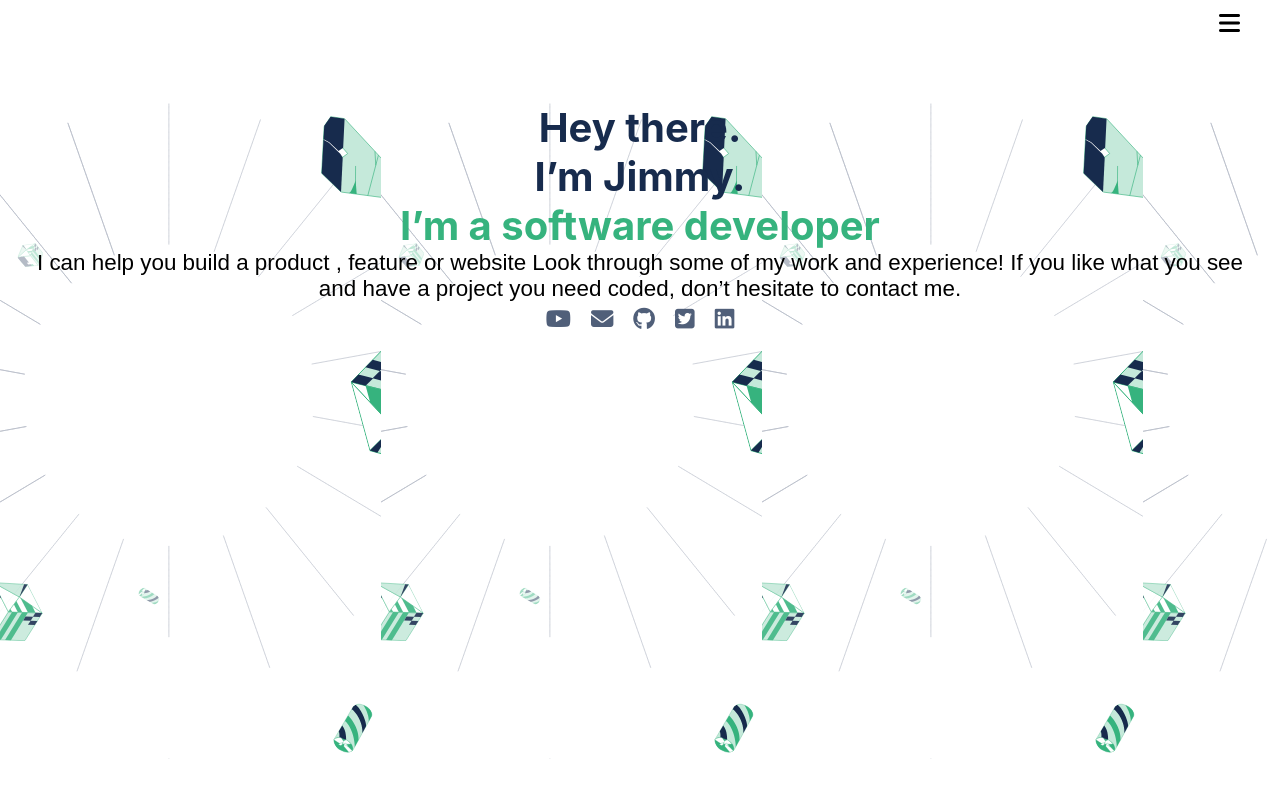
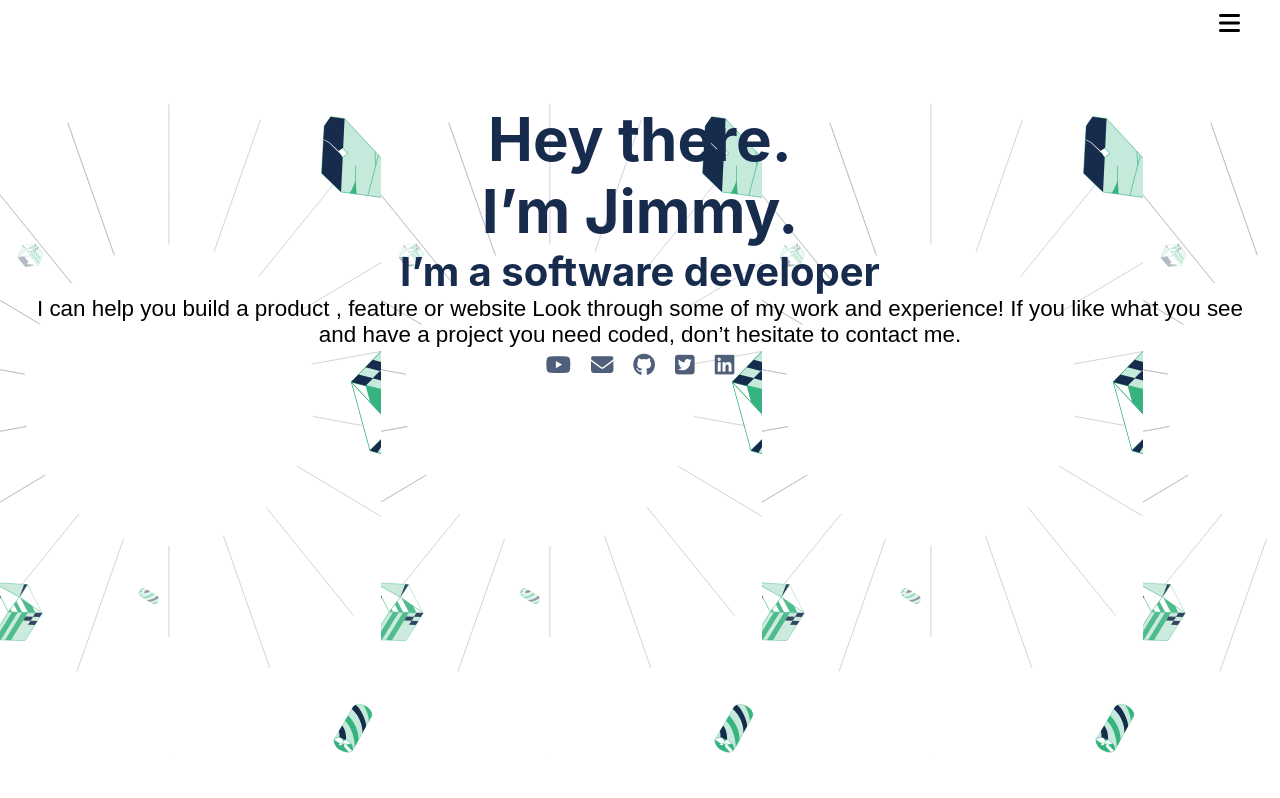
Before and after one commit to mohamedgamaleldin999999/microberse-portfolio, a plain HTML site: page index.html in a window 1280 px wide. Drawn offline with Linux system fonts and the light colour scheme.

Commit message:
changed p and span to h1 and h

```diff
--- a/index.html
+++ b/index.html
@@ -18,8 +18,8 @@
     </header>
     <section class="main">
         <div class="main-text">
-            <p>Hey there.<br> I’m Jimmy.</p>
-            <span>I’m a software developer</span>
+            <h1>Hey there.<br> I’m Jimmy.</h1>
+            <h>I’m a software developer</h>
         </div>
         <div class="scnd-text">
             <p> I can help you build a product , feature or website Look through some of my work and experience! If you like what you see and have a project you need coded,
```
